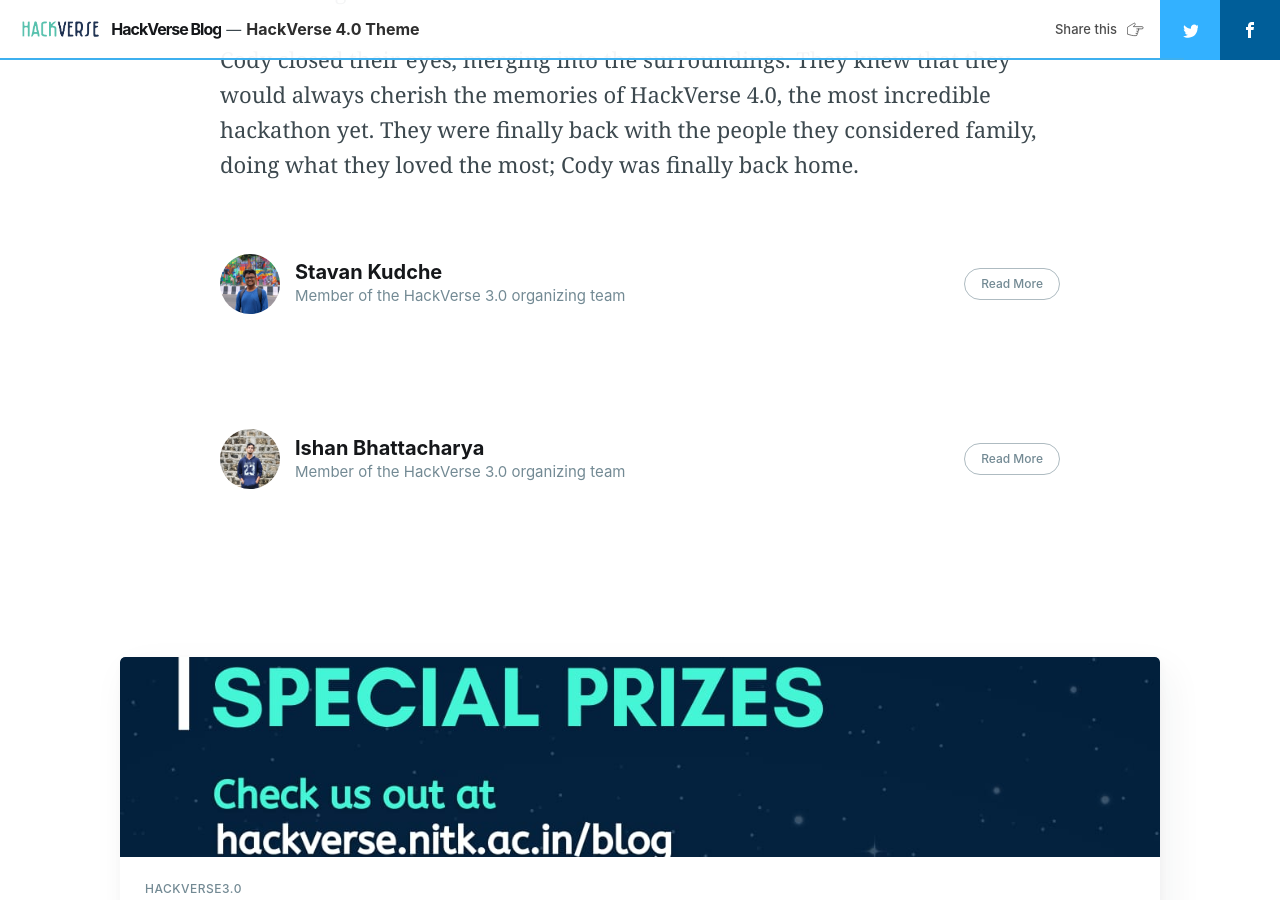
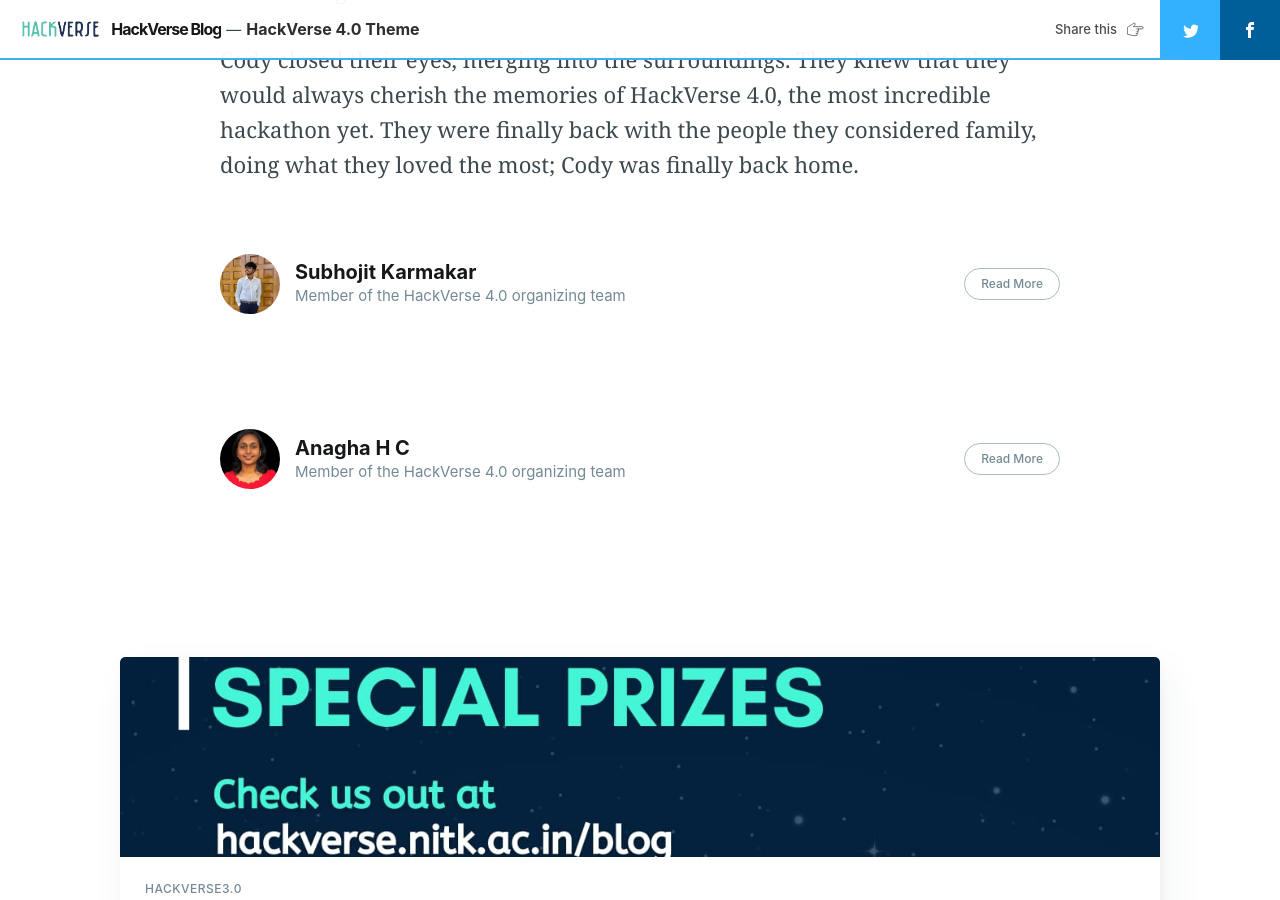
Before and after one commit to HackVerse/blog, a Jekyll site: the page built from _posts/2023-03-29-theme-blog-hv-4.md, in a window 1280 px wide and 900 px high, scrolled down 2984 px. Built offline with Jekyll 4.4.1, drawn with Linux system fonts in a browser that asks for light colours; nearby versions of some CDN libraries; comment, search, counter and statistics services are not loaded.

Commit message:
Added theme 4.0 blog

```diff
--- a/_posts/2023-03-29-theme-blog-hv-4.md
+++ b/_posts/2023-03-29-theme-blog-hv-4.md
@@ -9,8 +9,8 @@ tags: [hackverse4.0]
 class: post-template
 subclass: 'post hackverse'
 author:
-- Stavan Kudche
-- Ishan Bhattacharya
+- Subhojit Karmakar
+- Anagha H C
 ---
 
 Cody was excited; they knew that the time of the year had arrived for the most anticipated hackathon, HackVerse 4.0. Cody had been a part of HackVerse for years now and had seen the theme change every year. Last year, it was all about space, and Cody had a blast exploring the galaxy and meeting some of the brightest minds in the world of coding.
```
Also changed, not shown: _data/authors.yml (+26 -0 lines), assets/images/anagha.webp (added), assets/images/subhojit.webp (added).
